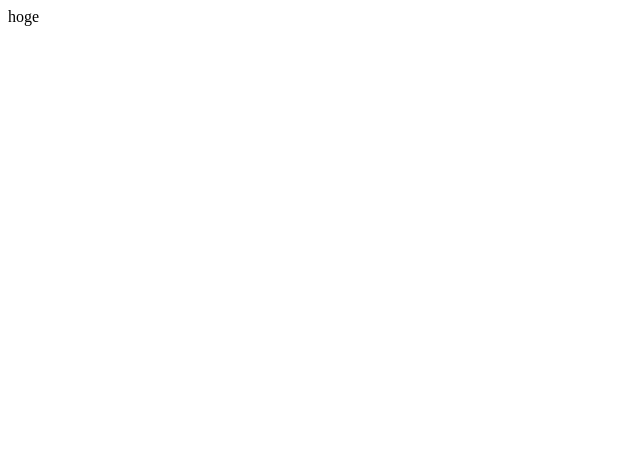
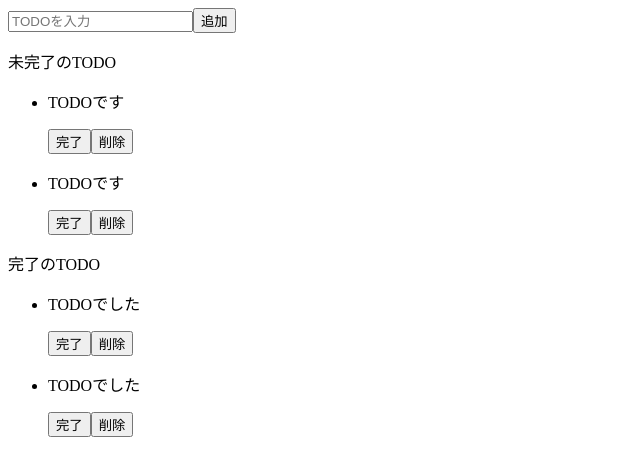
Before and after one commit to kei-mag/react-tailwindcss-ts-tutorial, a React (Create React App) app: page / in a window 1280 px wide. Shown: the top 476 px of the page, without its empty margins (0-640 px from the left). Built offline with nearby package versions, Linux system fonts and the light colour scheme.

Commit message:
54. JSXで構造を作成

```diff
--- a/src/Todo.jsx
+++ b/src/Todo.jsx
@@ -2,6 +2,41 @@
 
 export const Todo = () => {
     return (
-        <div>hoge</div>
-    )
+        <>
+        <div>
+            <input placeholder="TODOを入力" />
+            <button>追加</button>
+        </div>
+        <div>
+            <p>未完了のTODO</p>
+            <ul>
+                <li>
+                    <p>TODOです</p>
+                    <button>完了</button>
+                    <button>削除</button>
+                </li>
+                <li>
+                    <p>TODOです</p>
+                    <button>完了</button>
+                    <button>削除</button>
+                </li>
+            </ul>
+        </div>
+        <div>
+            <p>完了のTODO</p>
+            <ul>
+                <li>
+                    <p>TODOでした</p>
+                    <button>完了</button>
+                    <button>削除</button>
+                </li>
+                <li>
+                    <p>TODOでした</p>
+                    <button>完了</button>
+                    <button>削除</button>
+                </li>
+            </ul>
+        </div>
+        </>
+    );
 }
```
